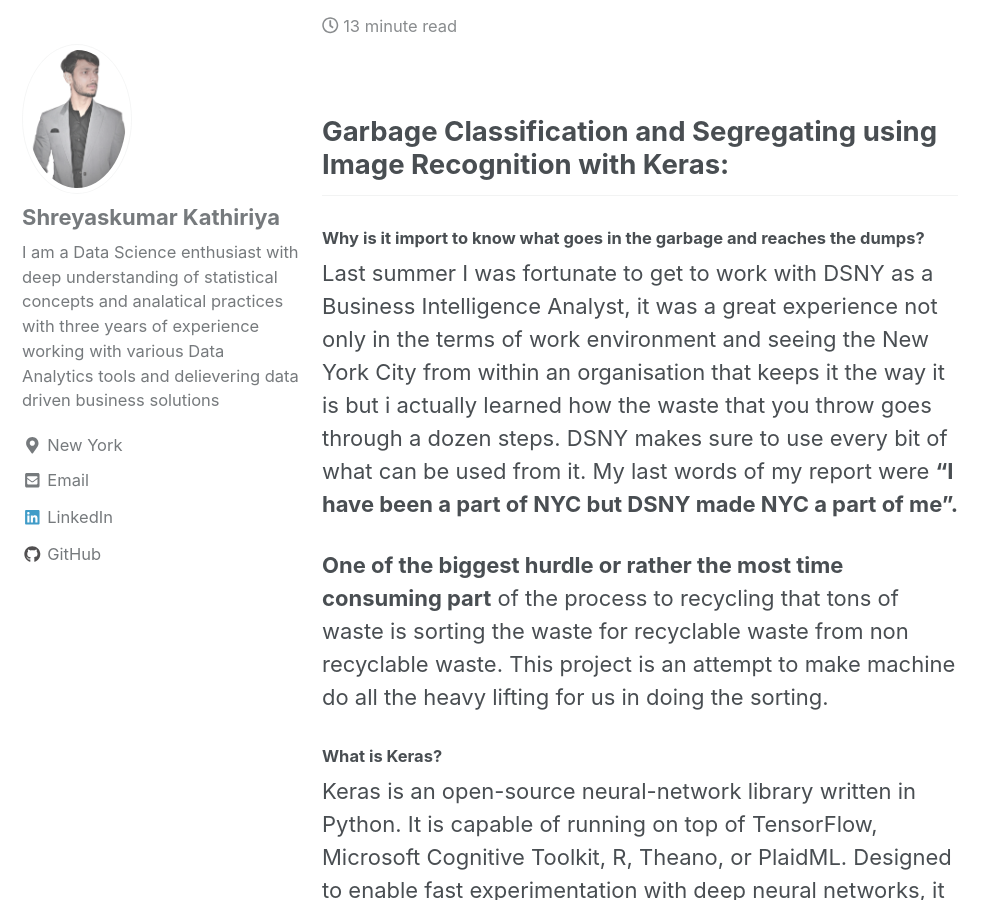
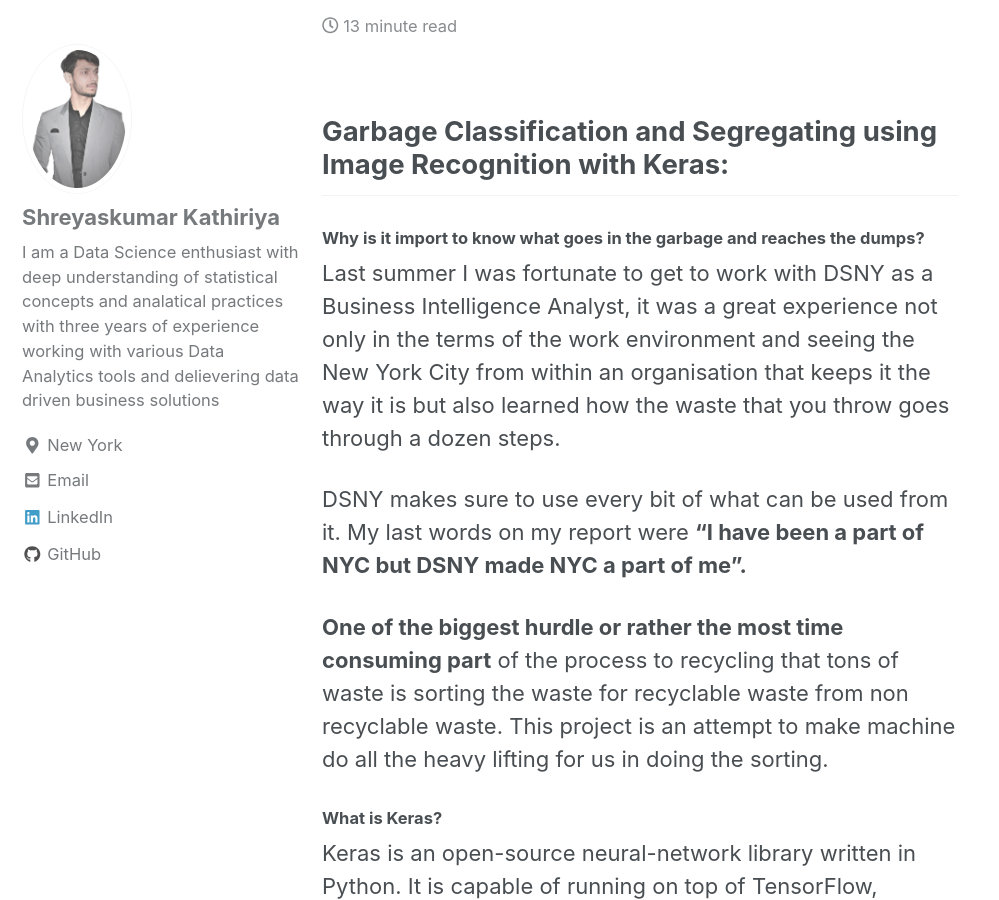
Before and after one commit to Shreyash1811/Shreyash1811.github.io, a Jekyll site: the page built from _posts/2020-05-28-Garbage_classification.md, in a window 1280 px wide and 900 px high, scrolled down 833 px. Shown: the whole window, without its empty margins (0-999 px from the left). Built offline with Jekyll 4.4.1, drawn with Linux system fonts in a browser that asks for light colours; nearby versions of some CDN libraries.

Commit message:
Update 2020-05-28-Garbage_classification.md

```diff
--- a/_posts/2020-05-28-Garbage_classification.md
+++ b/_posts/2020-05-28-Garbage_classification.md
@@ -11,7 +11,9 @@
 ## Garbage Classification and Segregating using Image Recognition with Keras:
 
 #### Why is it import to know what goes in the garbage and reaches the dumps?
-Last summer I was fortunate to get to work with DSNY as a Business Intelligence Analyst, it was a great experience not only in the terms of work environment and seeing the New York City from within an organisation that keeps it the way it is but i actually learned how the waste that you throw goes through a dozen steps. DSNY makes sure to use every bit of what can be used from it. My last words of my report were **“I have been a part of NYC but DSNY made NYC a part of me”.**
+Last summer I was fortunate to get to work with DSNY as a Business Intelligence Analyst, it was a great experience not only in the terms of the work environment and seeing the New York City from within an organisation that keeps it the way it is but also learned how the waste that you throw goes through a dozen steps.
+
+DSNY makes sure to use every bit of what can be used from it. My last words on my report were **“I have been a part of NYC but DSNY made NYC a part of me”.**
 
 **One of the biggest hurdle or rather the most time consuming part** of the process to recycling that tons of waste is sorting the waste for recyclable waste from non recyclable waste. This project is an attempt to make machine do all the heavy lifting for us in doing the sorting.
 
```
